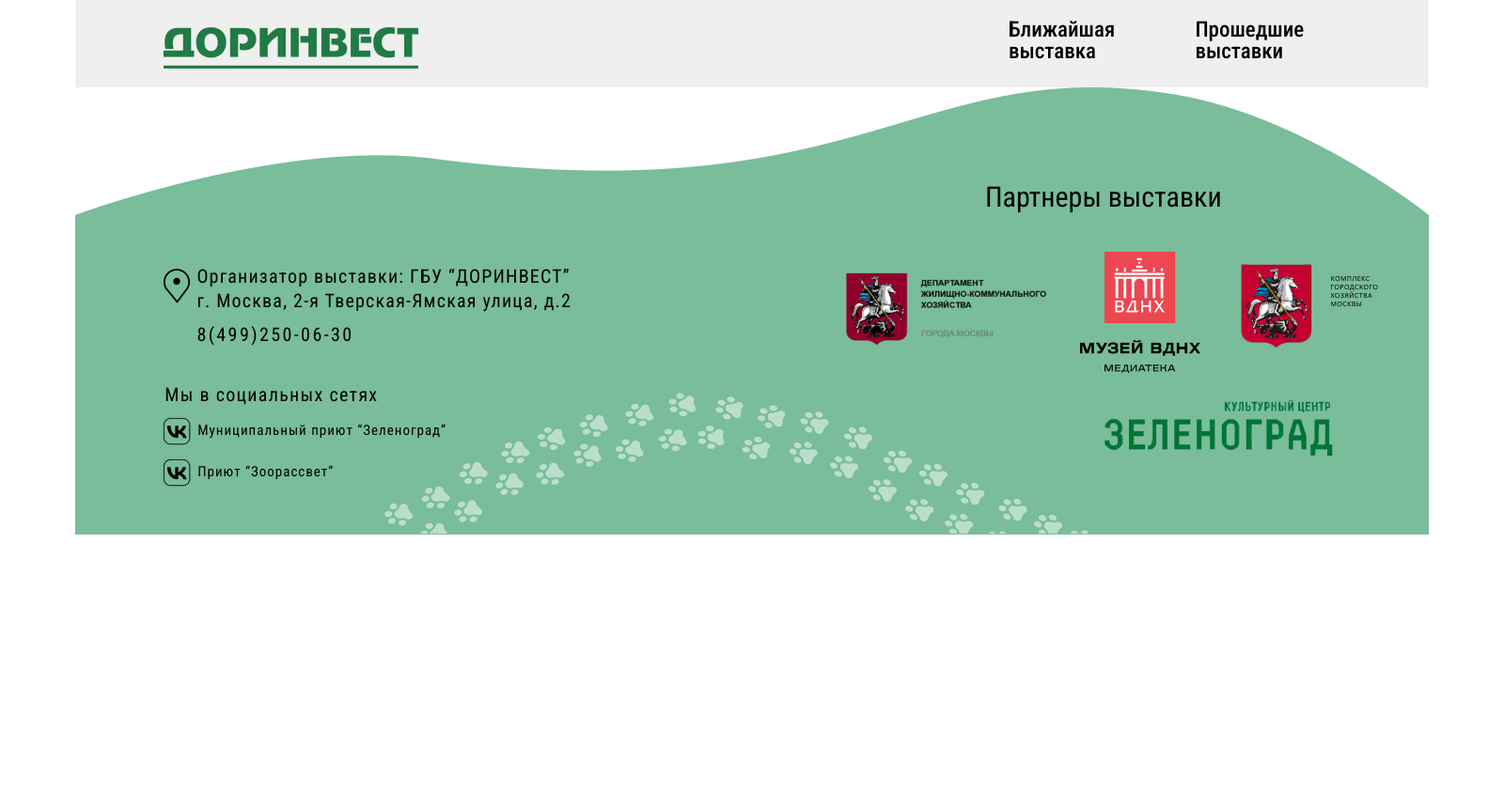
After one commit to MargaritaYarosnenkoVl/Animal, a Django app: template dorinvest/templates/base.html in a window 1600 px wide; the page is wider, and only the part inside the window is pictured. The commit adds this page. Shown: that part at 94% size. Run offline with Django 5.2, Linux system fonts and the light colour scheme; the template is opened without the code that fills it, so the values that code supplies are empty; some libraries are stand-ins or nearby versions.

Commit message:
add base html template, header, footer etc.

```diff
--- /dev/null
+++ b/dorinvest/static/css/base.css
@@ -0,0 +1,151 @@
+@font-face {
+    font-family: "RobotoCondensed Medium";
+    src: url("../fonts/RobotoCondensed-Medium.ttf");
+}
+@font-face {
+    font-family: "RobotoCondensed Regular";
+    src: url("../fonts/RobotoCondensed-Regular.ttf");
+}
+
+.base-page {
+    margin: 0 auto;
+    max-width: 1440px;
+    font-family: "RobotoCondensed Medium", "Open Sans";
+}
+
+
+
+.base-header {
+    background-color: #EFEFEF;
+    display: flex;
+    padding: 1.4% 6.5%;
+}
+.base-header > img {
+    margin-right: 9%;
+    margin-top: 0.7%;
+}
+.base-header > nav {
+    width: 100%;
+}
+.navigation {
+    display: flex;
+    justify-content: flex-end;
+    font-size: 23px;
+}
+.navigation > li {
+    width: 155px;
+}
+.navigation > li:not(:last-child) {
+    margin-right: 5%;
+}
+
+
+
+.base-footer {
+    position: relative;
+    width: 100%;
+    height: 484px;
+    padding: 97px 6% 10px 6%;
+    background-image: url('../img/footer-background.png');
+    background-position: left top;
+    background-repeat: no-repeat;
+    font-family: "RobotoCondensed Regular", "Open Sans";
+}
+.base-footer::after {
+    position: absolute;
+    content: '';
+    top: 58%;
+    left: 22%;
+    width: 100%;
+    height: 100%;
+    background-image: url('../img/footer-steps.png');
+    background-repeat: no-repeat;
+}
+
+.footer-content-wrapper {
+    position: relative;
+    z-index: 1;
+    width: 100%;
+    display: flex;
+}
+
+.footer-left {
+    width: 50%;
+    margin-top: 91px;
+}
+.footer-left-info {
+    position: relative;
+    font-size: 20px;
+    margin-left: 43px;
+    line-height: 130%;
+    letter-spacing: 1.2px;
+}
+.footer-left-info > p:last-child {
+    margin-top: 10px;
+    letter-spacing: 2.4px;
+}
+.footer-left-info::before {
+    position: absolute;
+    content: '';
+    top: 5px;
+    left: -35px;
+    width: 28px;
+    height: 37px;
+    background-image: url('../img/geo_icon.png');
+    background-repeat: no-repeat;
+}
+.footer-socials {
+    margin-top: 41px;
+    margin-left: 1.4%;
+}
+.footer-socials > h3 {
+    font-size: 20px;
+    letter-spacing: 1.3px;
+}
+.footer-socials > ul {
+    margin-top: 19px;
+    margin-left: 35px;
+    display: grid;
+    grid-template-columns: repeat(2, 1fr);
+    grid-template-rows: repeat(2, auto);
+    gap: 24px;
+    grid-auto-flow: column;
+    font-size: 15px;
+    line-height: 130%;
+    letter-spacing: 1px;
+}
+.footer-socials > ul > li {position: relative;}
+.footer-socials > ul > li::before {
+    position: absolute;
+    content: '';
+    top: -8px;
+    left: -40px;
+    width: 33px;
+    height: 33px;
+    background-image: url('../img/VK.png');
+    background-repeat: no-repeat;
+}
+
+
+.footer-right {
+    width: 50%;
+    position: relative;
+}
+.footer-right > h3 {
+    text-align: center;
+    margin-left: 18%;
+    font-size: 30px;
+    line-height: 130%;
+}
+.footer-sponsors {
+    display: flex;
+    margin-left: 14%;
+    margin-top: 39px;
+    width: 100%;
+    justify-content: space-between;
+}
+.footer-right > img {
+    position: absolute;
+    right: 2.5%;
+    bottom: 25px;
+}
--- /dev/null
+++ b/dorinvest/static/css/null.css
@@ -0,0 +1,80 @@
+* {
+    padding: 0;
+    margin: 0;
+    border: 0;
+    outline: none;
+    font-weight: normal;
+    font-style: normal;
+    text-transform: none;
+    background: none;
+    border-radius: 0;
+    box-shadow: none;
+    transition: none;
+    animation: none;
+}
+
+*, *:before, *:after {
+    -moz-box-sizing: border-box;
+    -webkit-box-sizing: border-box;
+    box-sizing: border-box;
+}
+
+:focus, :active {
+    outline: none
+}
+a:focus, a:active {
+    outline: none
+}
+
+nav, footer, header, aside {
+    display: block;
+}
+
+html, body {
+    height: 100%;
+    width: 100%;
+    line-height: 1;
+    font-size: 14px;
+    -ms-text-size-adjust: 100%;
+    -moz-text-size-adjust: 100%;
+    -webkit-text-size-adjust: 100%;
+}
+
+
+input, button, textarea {
+    font-family: inherit;
+    font-size: inherit;
+    color: inherit;
+}
+
+input::-ms-clear {
+    display: none;
+}
+
+button {
+    cursor: pointer;
+    background-color: inherit;
+    color: inherit;
+}
+
+button::-moz-focus-inner {
+    padding: 0;
+    border: 0;
+}
+
+a, a:visited {
+    text-decoration: none;
+    color: inherit;
+}
+
+a:hover {
+    text-decoration: none;
+}
+
+ul li {
+    list-style: none;
+}
+
+img {
+    vertical-align: top;
+}
--- /dev/null
+++ b/dorinvest/templates/base.html
@@ -0,0 +1,51 @@
+{% load static %}
+<link rel="stylesheet" type="text/css" href="{% static 'css/null.css' %}" />
+<link rel="stylesheet" type="text/css" href="{% static 'css/base.css' %}" />
+
+
+
+<div class="base-page">
+    <header class="base-header">
+        <img src="{% static 'img/logo_dorinvest.png' %}" alt="logo" width="271px">
+        <nav>
+            <ul class="navigation">
+                <li><a href="">Ближайшая выставка</a></li>
+                <li><a href="">Прошедшие выставки</a></li>
+            </ul>
+        </nav>
+    </header>
+
+
+<!--  --><!--  --><!--  --><!--  --><!--  -->
+    {% block content %} {% endblock %}
+<!--  --><!--  --><!--  --><!--  --><!--  -->
+
+
+    <footer class="base-footer">
+        <div class="footer-content-wrapper">
+            <div class="footer-left">
+                <div class="footer-left-info">
+                    <p>Организатор выставки: ГБУ “ДОРИНВЕСТ”<br>г. Москва, 2-я Тверская-Ямская улица, д.2</p>
+                    <p>8(499)250-06-30</p>
+                </div>
+                <div class="footer-socials">
+                    <h3>Мы в социальных сетях</h3>
+                    <ul>
+                        <li><a href="">Муниципальный приют “Зеленоград”</a></li>
+                        <li><a href="">Приют “Зоорассвет”</a></li>
+                    </ul>
+                </div>
+            </div>
+            <div class="footer-right">
+                <h3>Партнеры выставки</h3>
+                <ul class="footer-sponsors">
+                    <li><a href=""><img src="{% static 'img/sponsor1.png' %}" alt="sponsor1"></a></li>
+                    <li><a href=""><img src="{% static 'img/sponsor2.png' %}" alt="sponsor2"></a></li>
+                    <li><a href=""><img src="{% static 'img/sponsor3.png' %}" alt="sponsor3"></a></li>
+                </ul>
+                <img src="{% static 'img/location_logo.png' %}" alt="location logo">
+            </div>
+        </div>
+    </footer>
+
+</div>
--- a/dorinvest/templates/show.html
+++ b/dorinvest/templates/show.html
@@ -1,3 +1,5 @@
+{% extends 'base.html' %}
+
 {% load static %}
 
 {% block content %}
```
Also changed, not shown: dorinvest/templates/ended_show_list.html (+12 -10 lines), dorinvest/db.sqlite3, dorinvest/static/fonts/RobotoCondensed-Medium.ttf (added), dorinvest/static/fonts/RobotoCondensed-Regular.ttf (added), dorinvest/static/img/VK.png (added), dorinvest/static/img/footer-background.png (added), dorinvest/static/img/footer-steps.png (added), dorinvest/static/img/geo_icon.png (added), dorinvest/static/img/location_logo.png (added), dorinvest/static/img/logo_dorinvest.png (added), dorinvest/static/img/sponsor1.png (added), dorinvest/static/img/sponsor2.png (added), dorinvest/static/img/sponsor3.png (added), 1 other file. Lines whose indentation alone changed are shown as unchanged.
